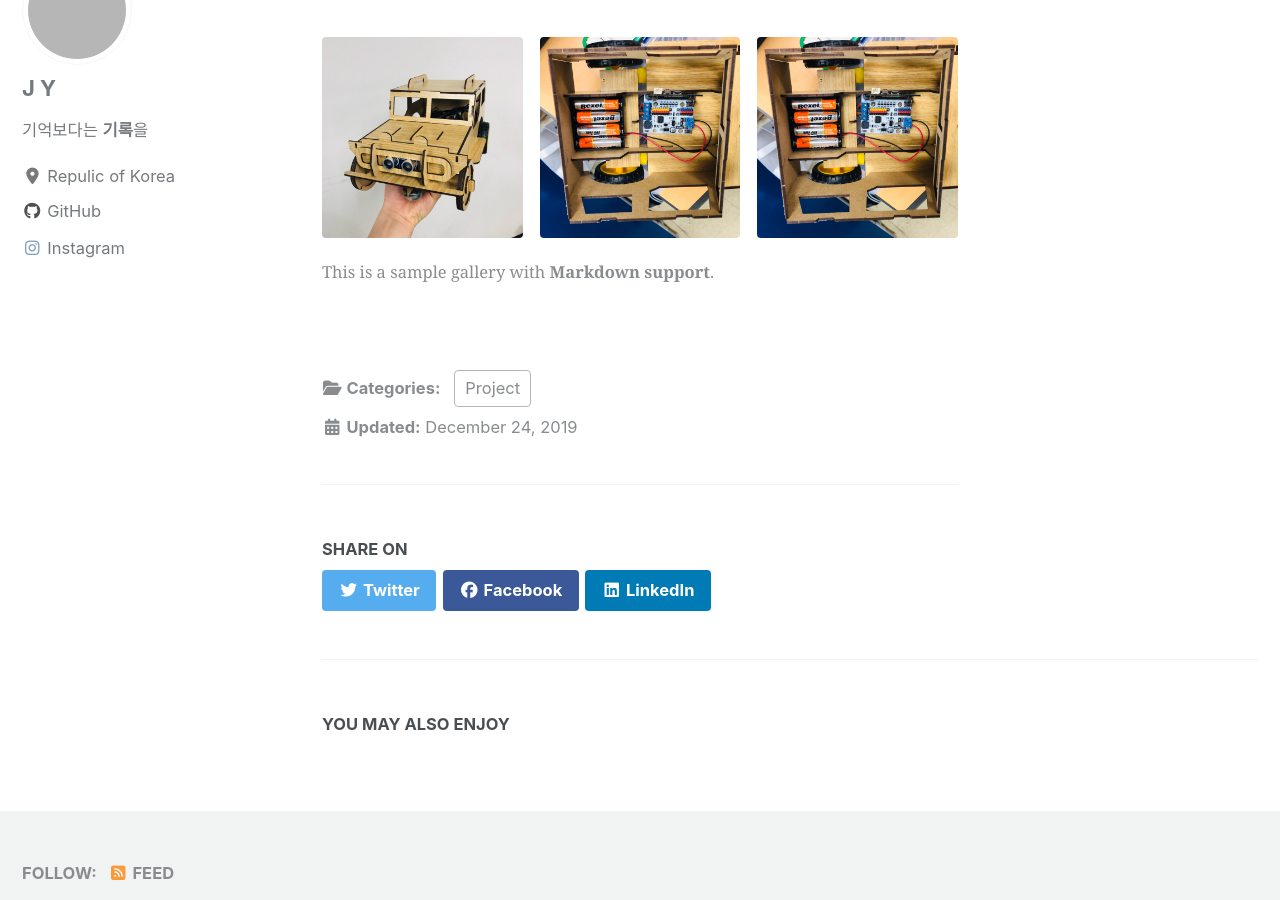
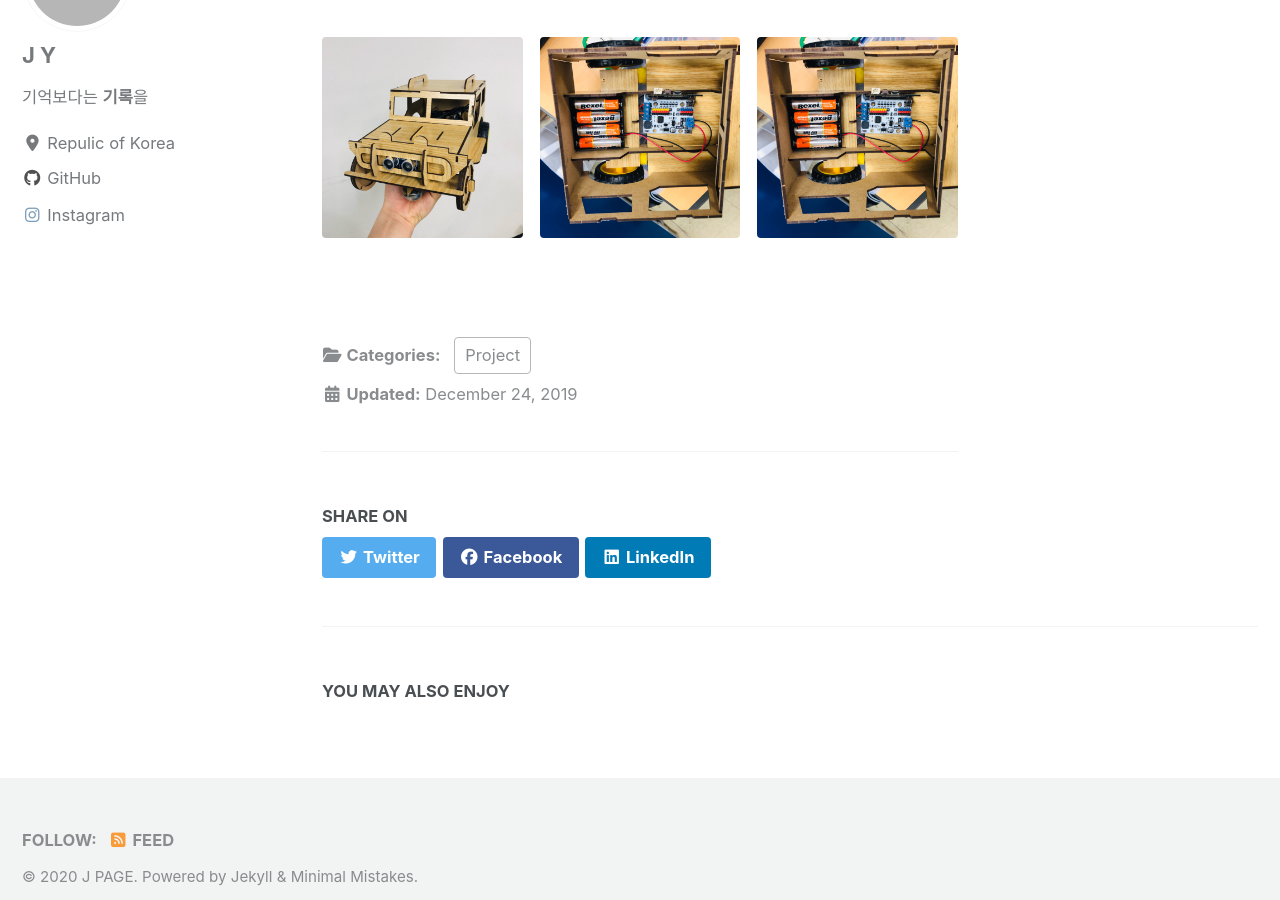
Before and after one commit to Kjaeyun/Kjaeyun.github.io, a Jekyll site: the page built from _posts/2019-12-24-microbit-car.md, in a window 1280 px wide and 900 px high, scrolled down 2638 px. Built offline with Jekyll 4.4.1, drawn with Linux system fonts in a browser that asks for light colours; cached includes are drawn as plain includes; nearby versions of some CDN libraries; grey boxes are pictures that could not be loaded.

Commit message:
Update 2019-12-24-microbit-car.md

````diff
--- a/_posts/2019-12-24-microbit-car.md
+++ b/_posts/2019-12-24-microbit-car.md
@@ -66,4 +66,4 @@ radio.setGroup(1)
 ```
 <br>
 ## 사진
-{% include gallery caption="This is a sample gallery with **Markdown support**." %}
+{% include gallery %}
````
